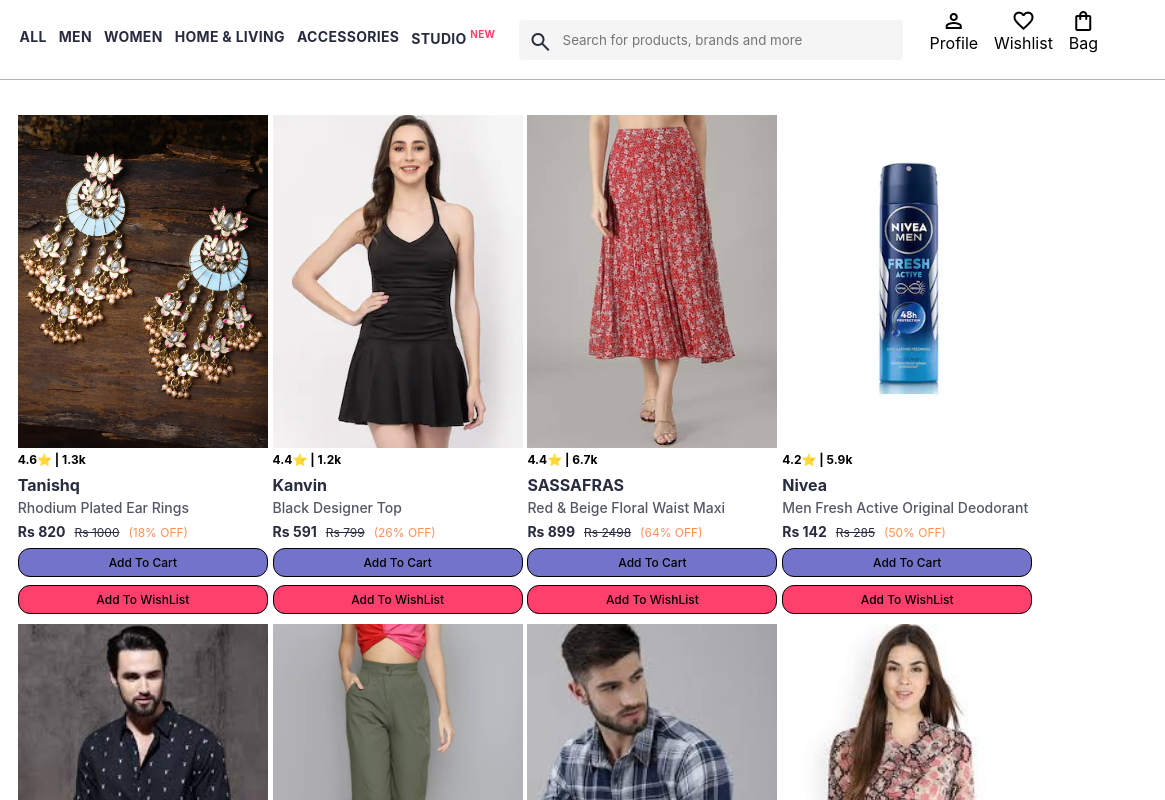
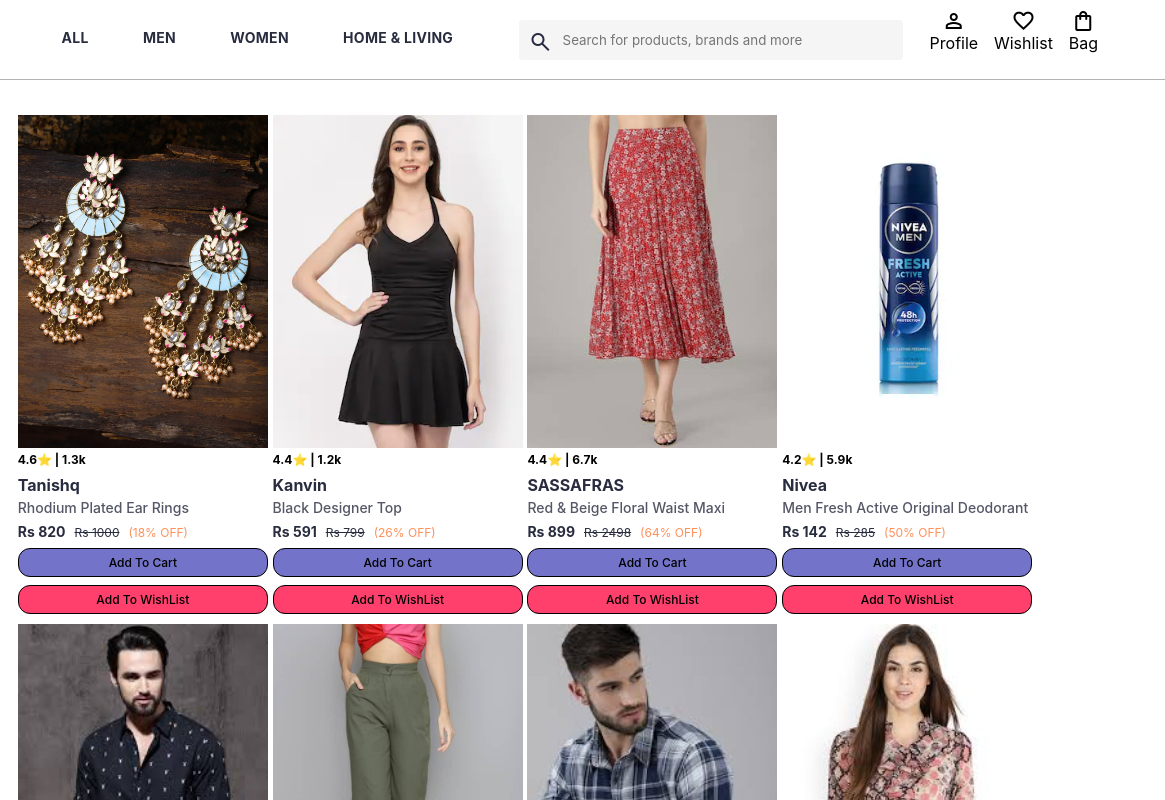
Before and after one commit to RAJAT123457/fashion-website--clone, a plain HTML site: page index.html in a window 1280 px wide. Shown: the top 800 px of the page, 115-1280 px from the left. Drawn offline with nearby package versions, Linux system fonts and the light colour scheme.

Commit message:
Update index.html

```diff
--- a/index.html
+++ b/index.html
@@ -15,8 +15,7 @@
            <a href="#", onclick="loading(),men()">men</a>
             <a href="#", onclick="loading(),women()">Women</a>
             <a href="#", onclick="loading(),home()">Home & Living</a>
-            <a href="#", onclick="loading(), beauty()">Accessories</a>
-            <a href="#">Studio <sup>New</sup></a>
+
         </nav>
         <div class="search_bar">
             <!-- //for search icon -->
```
